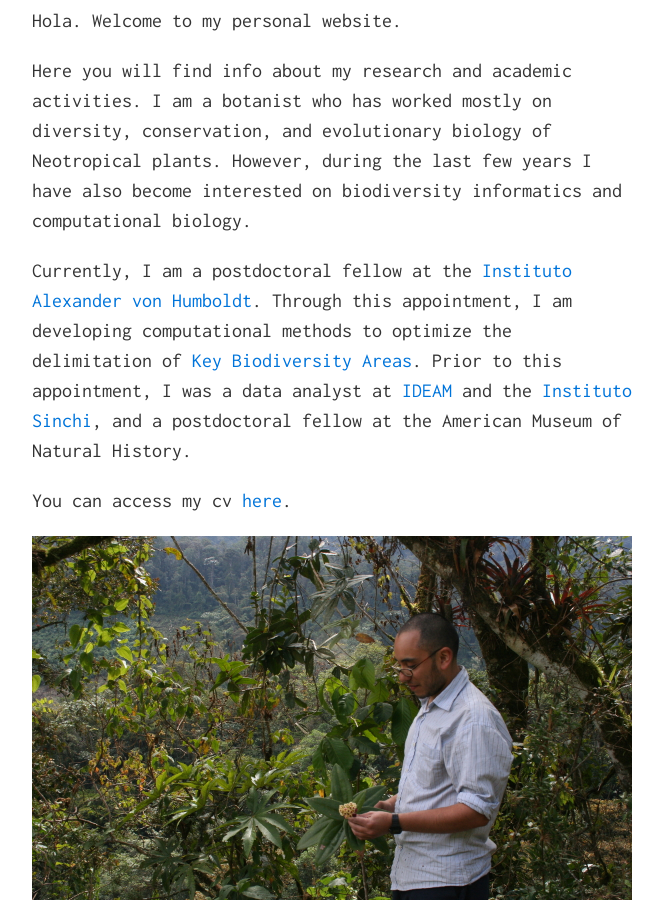
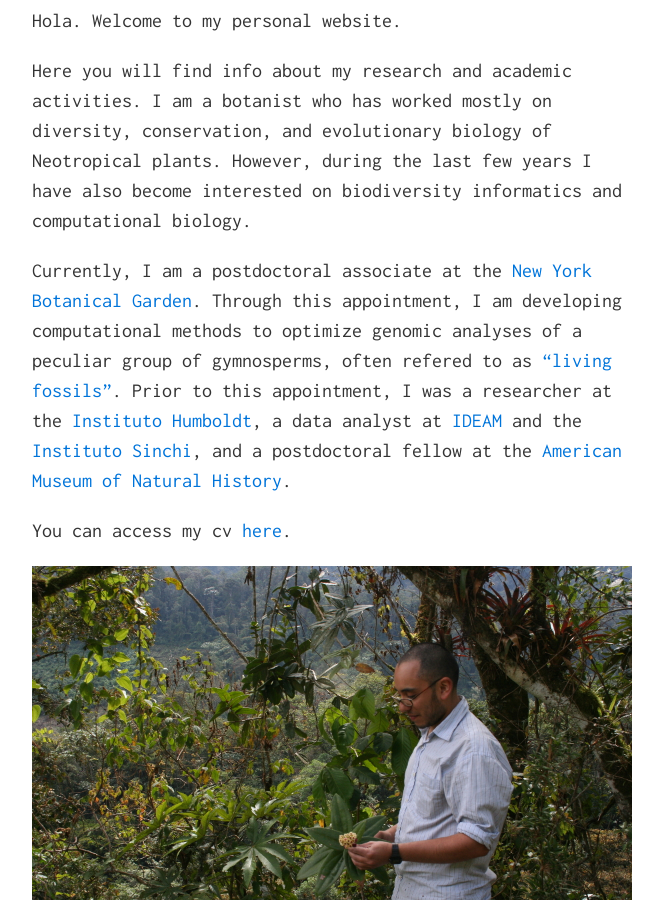
Before and after one commit to nrsalinas/nrsalinas.github.io, a Jekyll site: the page built from index.md, in a window 1280 px wide and 900 px high, scrolled down 314 px. Shown: the whole window, without its empty margins (308-971 px from the left). Built offline with Jekyll 4.4.1, drawn with Linux system fonts in a browser that asks for light colours; some of the changed text lies outside the part shown.

Commit message:
Update NYBG address.

```diff
--- a/index.md
+++ b/index.md
@@ -6,7 +6,7 @@ Hola. Welcome to my personal website.
 
 Here you will find info about my research and academic activities. I am a botanist who has worked mostly on diversity, conservation, and evolutionary biology of Neotropical plants. However, during the last few years I have also become interested on biodiversity informatics and computational biology.
 
-Currently, I am a postdoctoral fellow at the [Instituto Alexander von Humboldt](http://www.humboldt.org.co/ "Instituto Humboldt"). Through this appointment, I am developing computational methods to optimize the delimitation of [Key Biodiversity Areas](http://www.keybiodiversityareas.org/what-are-kbas "What are KBAs?"). Prior to this appointment, I was a data analyst at [IDEAM](http://www.ideam.gov.co/ "IDEAM") and the [Instituto Sinchi](https://sinchi.org.co "Sinchi"), and a postdoctoral fellow at the American Museum of Natural History.
+Currently, I am a postdoctoral associate at the [New York Botanical Garden](https://www.nybg.org/plant-research-and-conservation/ "NYBG"). Through this appointment, I am developing computational methods to optimize genomic analyses of a peculiar group of gymnosperms, often refered to as ["living fossils"](http://livingfossils.org/ "Living fossils"). Prior to this appointment, I was a researcher at the [Instituto Humboldt](http://www.humboldt.org.co/en/ "Instituto Humboldt"), a data analyst at [IDEAM](http://www.ideam.gov.co/ "IDEAM") and the [Instituto Sinchi](https://sinchi.org.co "Sinchi"), and a postdoctoral fellow at the [American Museum of Natural History](https://www.amnh.org/about/gilder-center "AMNH").
 
 You can access my cv [here](nrsalinas_cv.pdf "Nelson Salinas CV").
 
@@ -41,6 +41,12 @@ Relevant output:
 
 Nelson R. Salinas
 nrsalinas@gmail.com
+Bioinformatics Postdoctoral Research Associate
+Pfizer Plant Research Laboratory
+New York Botanical Garden
+2900 Southern Blvd.
+The Bronx
+NY, 10458
 
 ______
 
```
